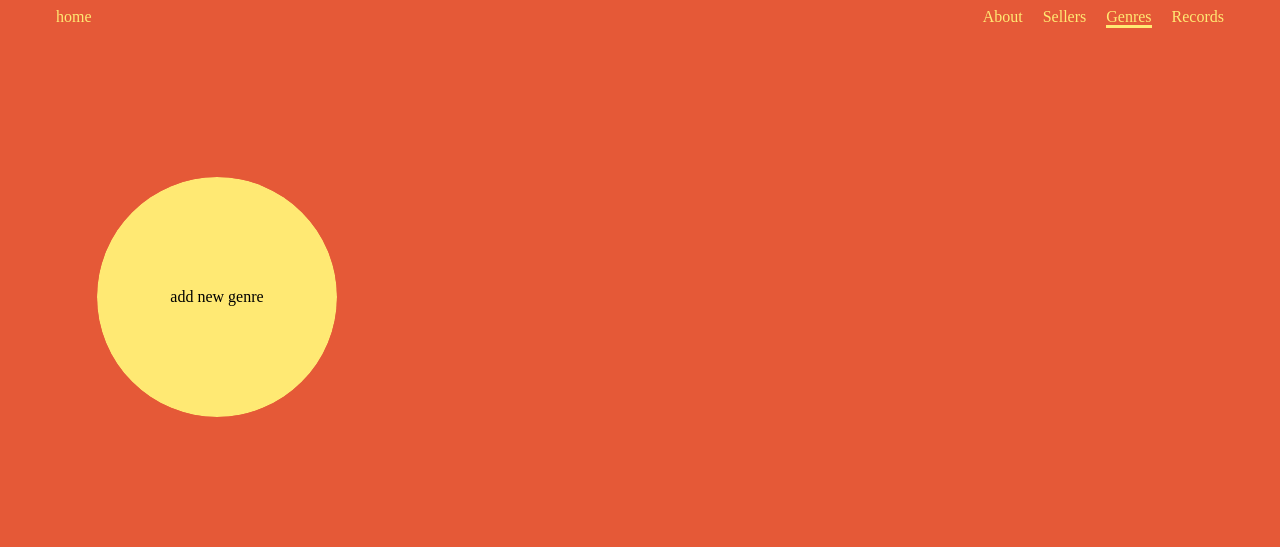
After one commit to szaccagni/recordcollector, a Django app: page /genres/ in a window 1280 px wide. The commit adds this page. Shown: the top 547 px of the page. Run offline with Django 4.2, Linux system fonts and the light colour scheme; data that the repository does not hold is empty.

Commit message:
adds genres

```diff
--- a/main_app/templates/base.html
+++ b/main_app/templates/base.html
@@ -17,6 +17,7 @@
         <div class="nav-right">
             <a href="{% url 'about' %}" data-active-link="{{activeLink}}" data-color="{{dataColor}}" id="about">About</a>
             <a href="{% url 'sellers_index' %}" data-active-link="{{activeLink}}" data-color="{{dataColor}}"  id="sellers">Sellers</a>
+            <a href="{% url 'genres_index' %}" data-active-link="{{activeLink}}" data-color="{{dataColor}}"  id="genres">Genres</a>
             <a href="{% url 'index' %}" data-active-link="{{activeLink}}" data-color="{{dataColor}}"  id="records">Records</a>
         </div>
     </nav>
--- /dev/null
+++ b/main_app/templates/main_app/genre_list.html
@@ -0,0 +1,26 @@
+{% extends 'base.html' %}
+{% block title %}<title>All Sellers</title>{% endblock %}
+{% block bodytag%} class='sellers' {% endblock %}
+{% block content %}
+
+<div class="flex-container">
+    {% for genre in genre_list %}
+    <div class="paint-chip-container">
+        <a href="{% url 'genre_detail' genre.id %}">
+            <div class="paint-chip">
+                <div>{{ genre.name }}</div>
+            </div>
+        </a>
+    </div>
+    {% endfor %}
+    <div class="paint-chip-container">
+        <a href="{% url 'genres_create' %}">
+            <div class="paint-chip new-seller-btn">
+                <div>add new genre</div>
+            </div>
+        </a>
+    </div>
+</div>
+
+
+{% endblock %}
--- a/main_app/urls.py
+++ b/main_app/urls.py
@@ -11,6 +11,10 @@ urlpatterns = [
     path('records/<int:pk>/delete/', views.RecordDelete.as_view(), name='records_delete'),
     path('records/<int:record_id>/add_review', views.add_review, name='add_review'),
     path('records/<int:record_id>/add_photo/',views.add_photo, name='add_photo'),
+    path('records/<int:record_id>/add_genre/<int:genre_id>/', views.add_genre, name='add_genre'),
+    path('genres/', views.GenreList.as_view(), name='genres_index'),
+    path('genres/create/', views.GenreCreate.as_view(), name='genres_create'),
+    path('genres/<int:pk>/', views.GenreDetail.as_view(), name='genre_detail'),
     path('sellers/', views.SellerList.as_view(), name='sellers_index'),
     path('sellers/create/', views.SellerCreate.as_view(), name='sellers_create'),
     path('sellers/<int:pk>/', views.SellerDetail.as_view(), name='sellers_detail'),
--- a/main_app/views.py
+++ b/main_app/views.py
@@ -4,7 +4,7 @@ import os
 from django.shortcuts import render,redirect, get_object_or_404
 from django.views.generic.edit import CreateView,UpdateView,DeleteView
 from django.views.generic import ListView, DetailView
-from .models import Record, Seller, Price, Photo
+from .models import Record, Genre, Seller, Price, Photo
 from .forms import ReviewForm, PriceForm
 
 def home(request):
@@ -24,7 +24,9 @@ def records_index(request):
 def records_detail(request, record_id):
     record = Record.objects.get(id=record_id)
     review_form = ReviewForm()
-    return render(request, 'records/detail.html', {'record': record, 'review_form': review_form})
+    genres = record.genres.all().values_list('id')
+    genres_remaining = Genre.objects.exclude(id__in=genres)
+    return render(request, 'records/detail.html', {'record': record, 'review_form': review_form, 'genres' : genres_remaining})
 
 class RecordCreate(CreateView):
     model = Record
@@ -58,9 +60,35 @@ def add_review(request, record_id):
         new_review.save()
     return redirect('detail', record_id=record_id)
 
+class GenreList(ListView):
+    model = Genre
+
+    def get_context_data(self, **kwargs):
+        context = super(GenreList, self).get_context_data(**kwargs)
+        context['activeLink'] = 'genres'
+        context['dataColor'] = '#FFE973'
+        return context
+
+class GenreDetail(DetailView):
+    model = Genre
+
+    def get_context_data(self, **kwargs):
+        context = super(GenreDetail, self).get_context_data(**kwargs)
+        context['activeLink'] = 'genres'
+        context['dataColor'] = '#FFE973'
+        return context
+
+class GenreCreate(CreateView):
+    model = Genre
+    fields = '__all__'
+
+def add_genre(request, record_id, genre_id):
+    Record.objects.get(id=record_id).genres.add(genre_id)
+    return redirect('detail', record_id=record_id)
+
 class SellerList(ListView):
     model = Seller
-    template_name = 'main_app/vseller_list.html'
+    template_name = 'main_app/seller_list.html'
 
     def get_context_data(self, **kwargs):
         context = super(SellerList, self).get_context_data(**kwargs)
```
Also changed, not shown: main_app/models.py (+10 -0 lines), main_app/templates/main_app/genre_detail.html (added, +18 -0 lines), main_app/templates/main_app/genre_form.html (added, +14 -0 lines), main_app/templates/records/detail.html (+19 -5 lines), main_app/migrations/0008_genre_record_genres.py (added).
